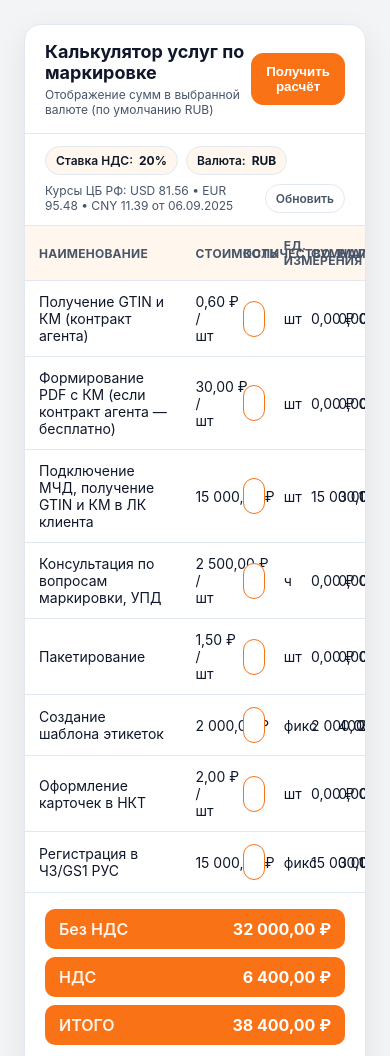
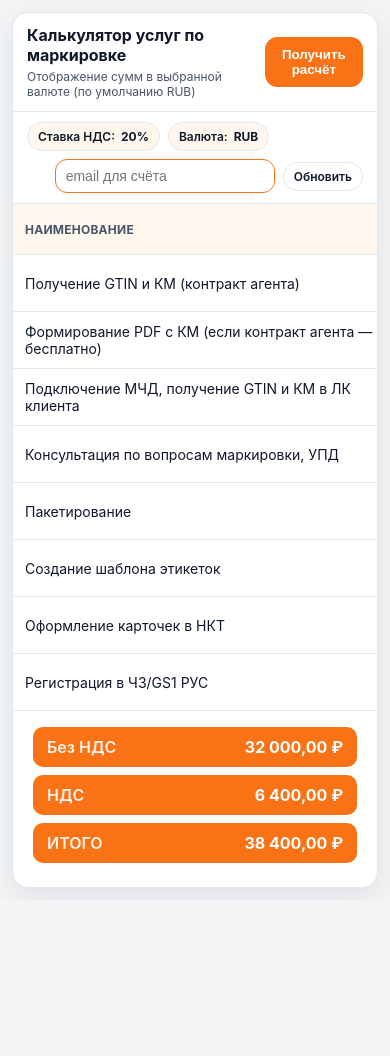
Before and after one commit to Consul96/ct-miniapp, a plain HTML site: page index.html in a window 390 px wide. Shown: the top 1056 px of the page. After the commit the page ends 900 px from the top, so only its background shows below. Drawn offline with Linux system fonts and the light colour scheme.

Commit message:
Update index.html

```diff
--- a/index.html
+++ b/index.html
@@ -6,40 +6,36 @@
   <title>Калькулятор услуг маркировки — Mini App</title>
   <script src="https://telegram.org/js/telegram-web-app.js"></script>
   <style>
-    /* ================= TOKENS ================= */
+    /* ===== TOKENS ===== */
     :root{
-      /* цвета */
       --bg:#F3F4F6;
-      --card:#FFFFFF;          /* #FFF в Figma */
-      --line:#E2E8F0;          /* бордер карточки и строк */
+      --card:#FFFFFF;
+      --line:#E2E8F0;
       --text:#0F172A;
       --muted:#475569;
-      --accent:#FF7A00;        /* твой оранжевый */
-      --accent-500:#F97316;    /* яркий оранжевый для кнопок/инпутов */
-      --accent-weak:#FFF7ED;   /* фон шапки таблицы/чипов */
+      --accent:#FF7A00;        /* фирменный */
+      --accent-500:#F97316;    /* кнопки/инпуты */
+      --accent-weak:#FFF7ED;   /* фон шапки таблицы */
 
-      /* типографика */
       --font:Inter, system-ui, -apple-system, Segoe UI, Roboto, Arial, sans-serif;
       --fs-12:12px; --fs-14:14px; --fs-16:16px; --fs-18:18px;
 
-      /* радиусы/тени/отступы */
       --r-sm:10px; --r-md:12px; --r-lg:16px;
       --shadow-card:0 10px 30px rgba(2,6,23,.08);
-      --space-8:8px; --space-12:12px; --space-16:16px; --space-20:20px;
 
-      /* НДС по умолчанию */
       --vat:0.20;
     }
 
-    /* =============== BASE =============== */
+    /* ===== BASE ===== */
     html,body{margin:0;padding:0;background:var(--bg);color:var(--text);font-family:var(--font)}
-    .wrap{min-height:100dvh;display:flex;justify-content:center;padding:24px}
+    .wrap{min-height:100dvh;display:flex;justify-content:center;padding:clamp(12px,2.5vw,24px)}
     .container{
-      width:1200px; background:var(--card); border:1px solid var(--line);
+      width:clamp(320px,96vw,1200px);
+      background:var(--card); border:1px solid var(--line);
       border-radius:var(--r-lg); box-shadow:var(--shadow-card); overflow:hidden;
     }
 
-    /* =============== HEADER =============== */
+    /* ===== HEADER ===== */
     .header{display:flex;justify-content:space-between;align-items:center;padding:16px 20px;border-bottom:1px solid var(--line)}
     .h-left h1{margin:0;font-size:var(--fs-18)}
     .h-left small{display:block;margin-top:4px;color:var(--muted);font-size:var(--fs-12)}
@@ -49,17 +45,18 @@
     }
     .btn:active{transform:translateY(1px)}
 
-    /* =============== CHIP BAR =============== */
+    /* ===== CHIP BAR ===== */
     .toolbar{display:flex;gap:8px;align-items:center;flex-wrap:wrap;padding:12px 20px;border-bottom:1px solid var(--line);background:#fff}
     .chip{
       display:inline-flex;align-items:center;gap:6px;padding:6px 10px;border-radius:20px;
       background:var(--accent-weak);border:1px solid var(--line);font-size:var(--fs-12);font-weight:600
     }
-    .toolbar .right{margin-left:auto;display:flex;gap:8px;align-items:center;font-size:var(--fs-12);color:var(--muted)}
+    .toolbar .right{margin-left:auto;display:flex;gap:8px;align-items:center}
     .link{color:var(--muted);text-decoration:underline;cursor:pointer}
 
-    /* =============== TABLE =============== */
-    .table{width:100%;border-collapse:collapse;table-layout:fixed;font-size:var(--fs-14)}
+    /* ===== TABLE ===== */
+    .table-wrap{overflow-x:auto}
+    .table{min-width:860px;width:100%;border-collapse:collapse;table-layout:fixed;font-size:var(--fs-14)}
     .table thead th{
       background:var(--accent-weak); color:var(--muted); text-transform:uppercase; letter-spacing:.02em;
       padding:12px 14px; text-align:left; font-size:var(--fs-12); border-bottom:1px solid var(--line)
@@ -73,7 +70,7 @@
     }
     .input:focus{outline:none;box-shadow:0 0 0 3px rgba(249,115,22,.15)}
 
-    /* =============== TOTALS =============== */
+    /* ===== TOTALS ===== */
     .totals{padding:16px 20px 24px;display:flex;justify-content:flex-end}
     .totals-col{width:320px;display:grid;gap:8px}
     .badge{
@@ -82,6 +79,19 @@
     }
     .badge span{opacity:.92;font-weight:600}
     .muted{color:var(--muted)}
+
+    /* ===== MOBILE ===== */
+    @media (max-width:900px){
+      .header{padding:12px 14px}
+      .toolbar{padding:10px 14px}
+      .table thead th,.table tbody td{padding:10px 12px}
+      .btn{padding:9px 12px}
+    }
+    @media (max-width:600px){
+      .h-left h1{font-size:16px}
+      .totals{justify-content:stretch}
+      .totals-col{width:100%}
+    }
   </style>
 </head>
 <body>
@@ -100,13 +110,16 @@
       <div class="toolbar">
         <div class="chip">Ставка НДС: <strong id="chipVat">20%</strong></div>
         <div class="chip">Валюта: <strong>RUB</strong></div>
+
         <div class="right">
-          <span id="rates">Курсы ЦБ РФ: USD 81.56 • EUR 95.48 • CNY 11.39 от 06.09.2025</span>
-          <span class="chip" style="background:#fff">Обновить</span>
+          <input id="email" type="email" placeholder="email для счёта"
+                 class="input" style="width:220px;height:34px">
+          <span class="chip" id="btnRefresh" style="background:#fff">Обновить</span>
         </div>
       </div>
 
       <!-- Table -->
+      <div class="table-wrap">
         <table class="table" id="priceTable">
           <colgroup>
             <col class="col-name"><col class="col-price"><col class="col-qty">
@@ -123,8 +136,9 @@
               <th>Итого</th>
             </tr>
           </thead>
-        <tbody><!-- будет заполнено JS --></tbody>
+          <tbody></tbody>
         </table>
+      </div>
 
       <!-- Totals -->
       <div class="totals">
@@ -138,13 +152,9 @@
   </div>
 
   <script>
-    /* ====== ЛОГИКА ====== */
     const VAT = 0.20;
-
-    // ступени для PDF с КМ
     const pdfRate = q => q>=10000?12 : q>=5000?15 : q>=2000?18 : q>=1000?20 : q>=500?25 : 30;
 
-    // строки как в макете
     const rows = [
       { key:'gtin_km', title:'Получение GTIN и КМ (контракт агента)', unit:'шт', price:0.60 },
       { key:'pdf',     title:'Формирование PDF с КМ (если контракт агента — бесплатно)', unit:'шт', priceFn:q=>pdfRate(q) },
@@ -158,7 +168,6 @@
 
     const tbody = document.querySelector('#priceTable tbody');
     const money = n => (n||0).toLocaleString('ru-RU',{style:'currency',currency:'RUB',maximumFractionDigits:2});
-    const num = n => (n||0).toLocaleString('ru-RU',{minimumFractionDigits:1,maximumFractionDigits:1});
 
     function draw(){
       tbody.innerHTML='';
@@ -166,8 +175,7 @@
         const tr = document.createElement('tr');
 
         const qty = document.createElement('input');
-        qty.className='input';
-        qty.type='number'; qty.min='0'; qty.value=r.qty||0;
+        qty.className='input'; qty.type='number'; qty.min='0'; qty.value=r.qty||0;
         qty.oninput = ()=>{ r.qty=+qty.value; redrawRow(tr,r); recalc(); };
 
         function redrawRow(el,row){
@@ -177,7 +185,7 @@
 
           el.innerHTML = `
             <td>${row.title}</td>
-            <td>${price? money(price) + (row.fixed?'':' / шт'): '—'}</td>
+            <td>${price? money(price) + (row.fixed?'':' / шт') : '—'}</td>
             <td></td>
             <td>${row.unit}</td>
             <td>${money(rowSum)}</td>
@@ -204,15 +212,38 @@
       document.getElementById('sumTotal').textContent = money(sum+vat);
     }
 
+    function collectPayload(){
+      const items = [];
+      document.querySelectorAll('#priceTable tbody tr').forEach(tr=>{
+        const title = tr.children[0].textContent.trim();
+        const priceText = tr.children[1].textContent.trim();
+        const qty = Number(tr.querySelector('input')?.value || 0);
+        const unit = tr.children[3].textContent.trim();
+        const sumText = tr.children[4].textContent.trim();
+        // фикс-позиции тоже полезно отправлять
+        if(qty>0 || priceText==='—' || /фикс/i.test(unit)){
+          items.push({title, price:priceText, qty, unit, sum:sumText});
+        }
+      });
+      return {
+        email: (document.getElementById('email')?.value || '').trim(),
+        sumNoVat: document.getElementById('sumNoVat').textContent,
+        vat:     document.getElementById('sumVat').textContent,
+        total:   document.getElementById('sumTotal').textContent,
+        items,
+        vat_rate: 20
+      };
+    }
+
     draw();
 
-    // кнопка
     document.getElementById('btnCalc').onclick = ()=>{
-      try{ window.Telegram?.WebApp?.HapticFeedback?.impactOccurred('soft'); }catch(e){}
-      // при желании отправь данные в бота:
-      // Telegram.WebApp.sendData(JSON.stringify({rows}));
-      alert('Расчёт готов. Подключи отправку в бота через WebAppData, если нужно.');
+      const payload = collectPayload();
+      try{ Telegram.WebApp.HapticFeedback?.impactOccurred('soft'); }catch(e){}
+      Telegram.WebApp.ready?.();
+      Telegram.WebApp.sendData(JSON.stringify(payload)); // уходит в бота
     };
+    document.getElementById('btnRefresh').onclick = ()=> location.reload();
   </script>
 </body>
 </html>
```
Lines whose indentation alone changed are shown as unchanged.
